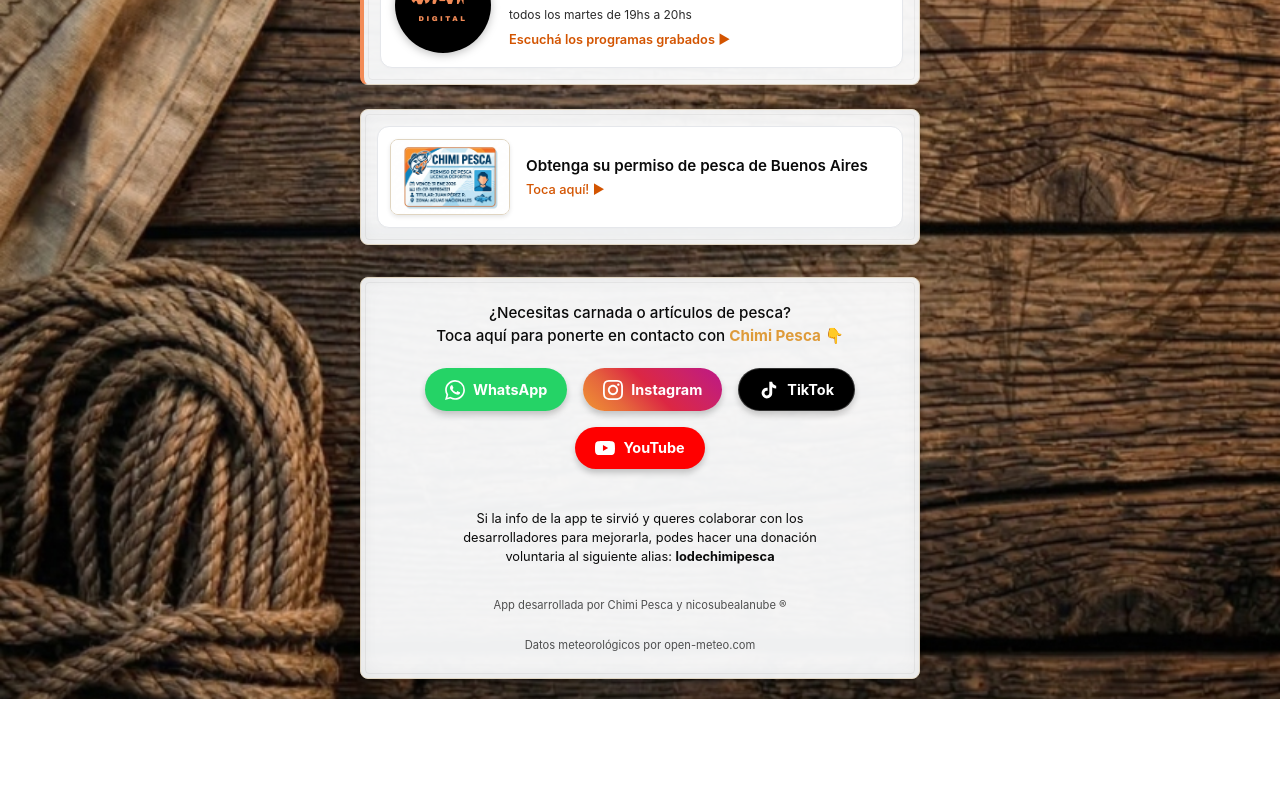
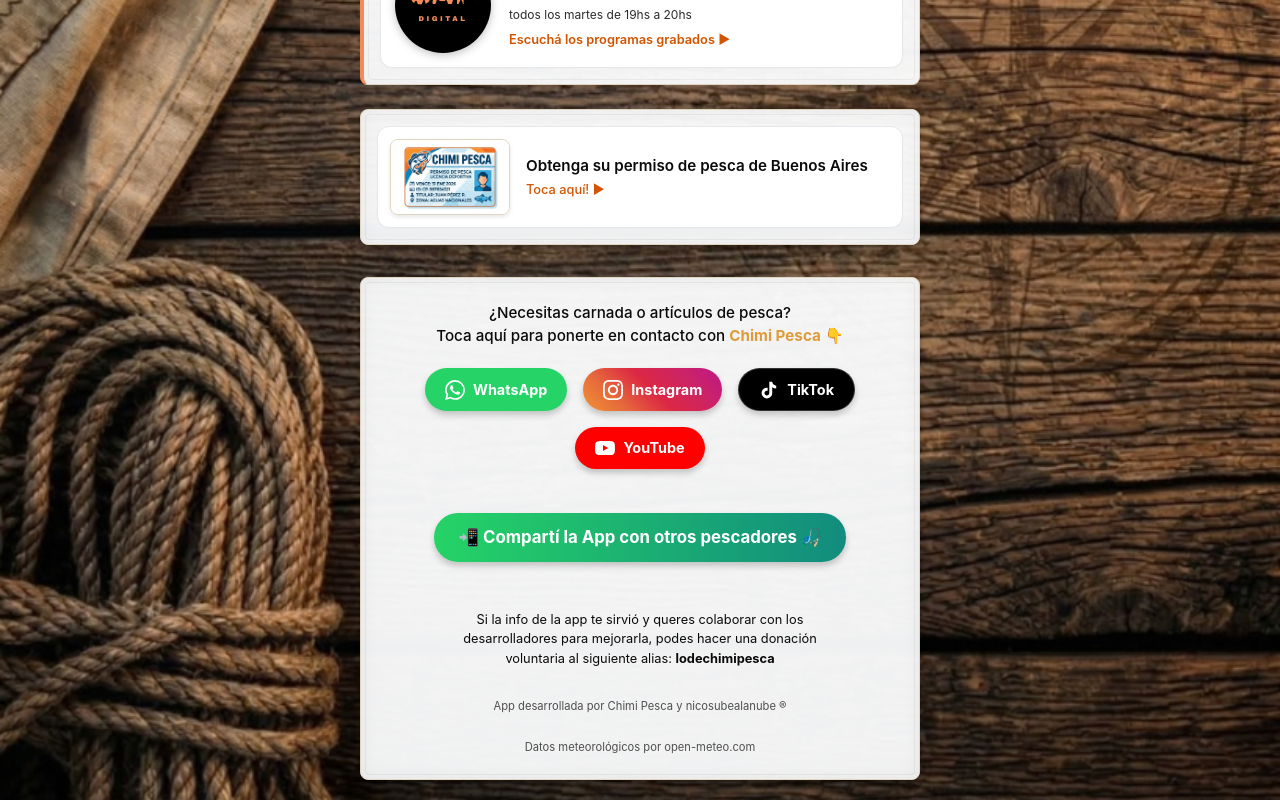
Before and after one commit to nicosubealanube/lodechimipesca, a React (Vite) app: page / in a window 1280 px wide. Shown: the part 686-1486 px from the top of the page. Before the commit the page ends 1385 px from the top, so only its background shows below. Built offline with nearby package versions, Linux system fonts and the light colour scheme; no server answers.

Commit message:
fix: update fav zones

```diff
--- a/src/App.jsx
+++ b/src/App.jsx
@@ -477,13 +477,16 @@
     }, [favorites, viewMode])
 
     const toggleFavorite = (locationName) => {
-        setFavorites(prev => {
-            if (prev.includes(locationName)) {
-                return prev.filter(name => name !== locationName)
-            } else {
-                return [...prev, locationName]
+        if (favorites.includes(locationName)) {
+            setFavorites(prev => prev.filter(name => name !== locationName))
+            if (viewMode === 'favorites' && location && location.name === locationName) {
+                setLocation(null)
+                setActiveSubLocation(null)
+                setWeatherData(null)
             }
-        })
+        } else {
+            setFavorites(prev => [...prev, locationName])
+        }
     }
 
     const filteredLocations = viewMode === 'favorites' && favorites.length > 0
@@ -563,6 +566,7 @@
                             onChange={(e) => {
                                 setLocation(LOCATIONS.find(l => l.name === e.target.value))
                                 setActiveSubLocation(null) // Reset sublocation on change
+                                setWeatherData(null)
                             }}
                         >
                             <option value="" disabled>Seleccione un lugar...</option>
@@ -599,15 +603,13 @@
                     </button>
                 </div>
 
-                {weatherData && (
+                {weatherData && activeLocationToUse && (
                     <div className="results-section">
                         <div className="prediction-banner">
                             {getFishingPrediction(weatherData)}
                         </div>
                         <WeatherCard data={weatherData} lat={activeLocationToUse.lat} lon={activeLocationToUse.lon} />
-                        {activeLocationToUse && (
-                            <InaRiverHeight locationName={activeLocationToUse.name} />
-                        )}
+                        <InaRiverHeight locationName={activeLocationToUse.name} />
                     </div>
                 )}
 
--- a/src/components/Footer.jsx
+++ b/src/components/Footer.jsx
@@ -4,6 +4,10 @@
     const phoneNumber = "5491137688582" // Placeholder
     const message = "Hola Chimi! Quiero consultar por carnada y artículos de pesca."
     const whatsappUrl = `https://wa.me/${phoneNumber}?text=${encodeURIComponent(message)}`
+
+    const playStoreLink = "https://play.google.com/store/apps/details?id=com.nicosubealanube.pescadoresba"
+    const shareMessage = `¡Descargate la app de Chimi Pesca! ${playStoreLink}`
+    const shareWhatsappUrl = `https://wa.me/?text=${encodeURIComponent(shareMessage)}`
 
     return (
         <footer className="footer">
@@ -37,6 +41,9 @@
                     YouTube
                 </a>
             </div>
+            <a href={shareWhatsappUrl} target="_blank" rel="noopener noreferrer" className="share-button">
+                📲 Compartí la App con otros pescadores 🎣
+            </a>
             <p style={{ fontSize: '0.8rem', marginTop: '20px', textAlign: 'center', maxWidth: '80%' }}>
                 Si la info de la app te sirvió y queres colaborar con los desarrolladores para mejorarla, podes hacer una donación voluntaria al siguiente alias: <strong>lodechimipesca</strong>
             </p>
--- a/src/index.css
+++ b/src/index.css
@@ -393,6 +393,33 @@
 }
 
 .social-button:active {
+  transform: translateY(0);
+}
+
+.share-button {
+  background: linear-gradient(to right, #25D366, #128C7E); /* WhatsApp inspired green */
+  color: white;
+  padding: 12px 24px;
+  border-radius: 24px;
+  text-decoration: none;
+  font-weight: bold;
+  font-size: 1.05rem;
+  display: inline-flex;
+  align-items: center;
+  justify-content: center;
+  gap: 10px;
+  transition: transform 0.2s, box-shadow 0.2s;
+  box-shadow: 0 4px 6px rgba(0, 0, 0, 0.2);
+  margin-top: 24px;
+  margin-bottom: 8px;
+}
+
+.share-button:hover {
+  transform: translateY(-2px);
+  box-shadow: 0 6px 12px rgba(0, 0, 0, 0.3);
+}
+
+.share-button:active {
   transform: translateY(0);
 }
 
```
Also changed, not shown: test-favs.js (added, +21 -0 lines), test-react.js (added, +19 -0 lines), 4 other files (tests, documents, lock files or other folders).
